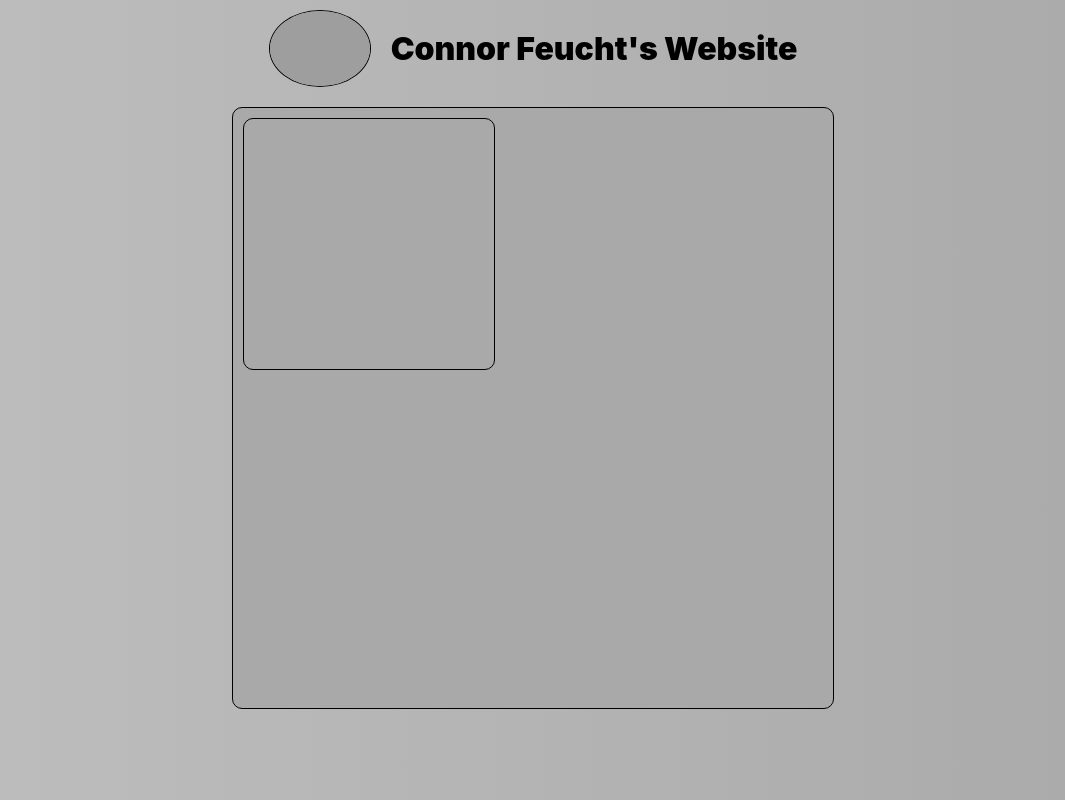
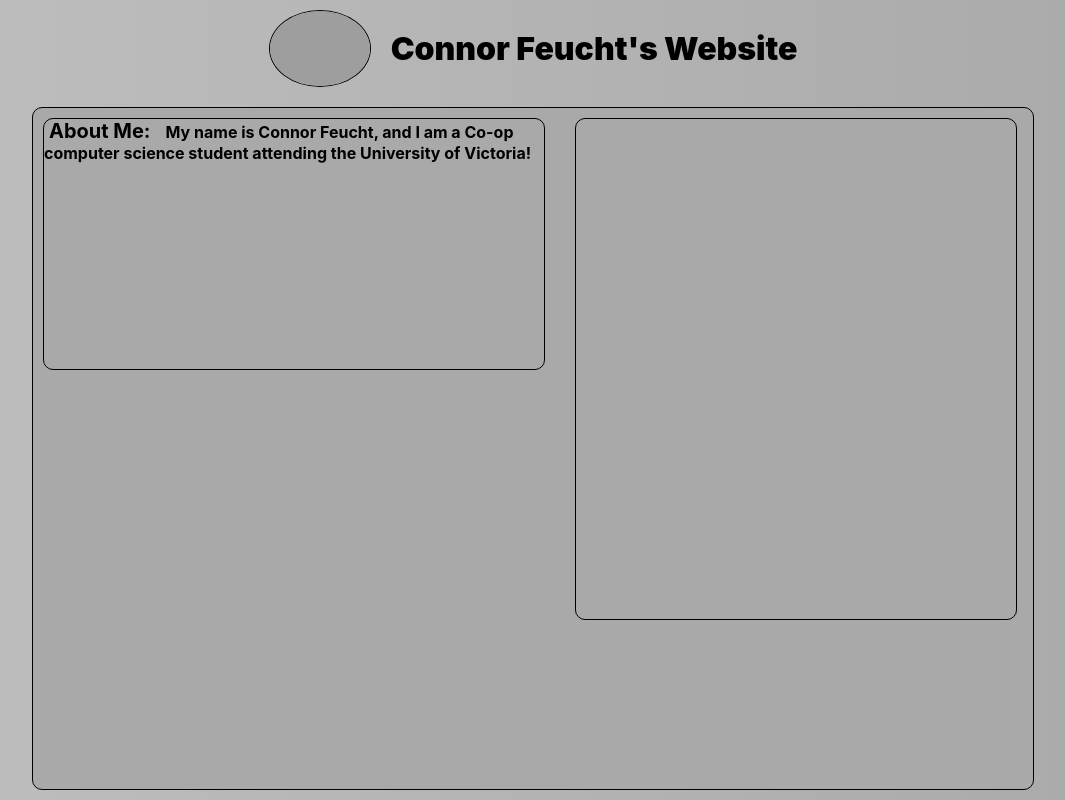
Before and after one commit to connorkfeucht/connorkfeucht.github.io, a React (Create React App) app: page / in a window 1280 px wide. Shown: the whole page, without its empty margins (107-1172 px from the left). Built offline with nearby package versions, Linux system fonts and the light colour scheme; grey boxes are pictures that could not be loaded.

Commit message:
made grid and boxes

```diff
--- a/src/App.js
+++ b/src/App.js
@@ -42,8 +42,11 @@
         animate={{opacity: 1, x: 0}}
         transition={{delay: 2, duration: 3}}
         style={{
-        width: '600px',
-        height: '600px',
+        display: 'grid',
+        gridTemplateColumns: 'repeat(2, 1fr)',
+        gridGap: '10px',
+        width: '1000px',
+        height: '1000px',
         background: '#a9a9a9',
         margin: '10px',
         borderRadius: '10px',
@@ -51,15 +54,29 @@
       }}>
         <div
           style={{
-          width: '250px',
+          width: '500px',
           height: '250px',
           margin: '10px',
           backgroud: '#949494',
           borderRadius: '10px',
-          border: '1px solid black'
+          border: '1px solid black',
           }}
         >
+          <text style={{ fontWeight: 'bold', margin: '5px', fontSize: '20px'}}>About Me:</text>
+          <text style={{ fontWeight: 'bold', margin: '10px',}}>My name is Connor Feucht, and I am
+          a Co-op computer science student attending the University of Victoria!</text>
+        </div>
 
+        <div
+          style={{
+          width: '440px',
+          height: '500px',
+          margin: '10px',
+          backgroud: '#949494',
+          borderRadius: '10px',
+          border: '1px solid black',
+          }}
+        >
         </div>
       </motion.div>
     </div>
```
